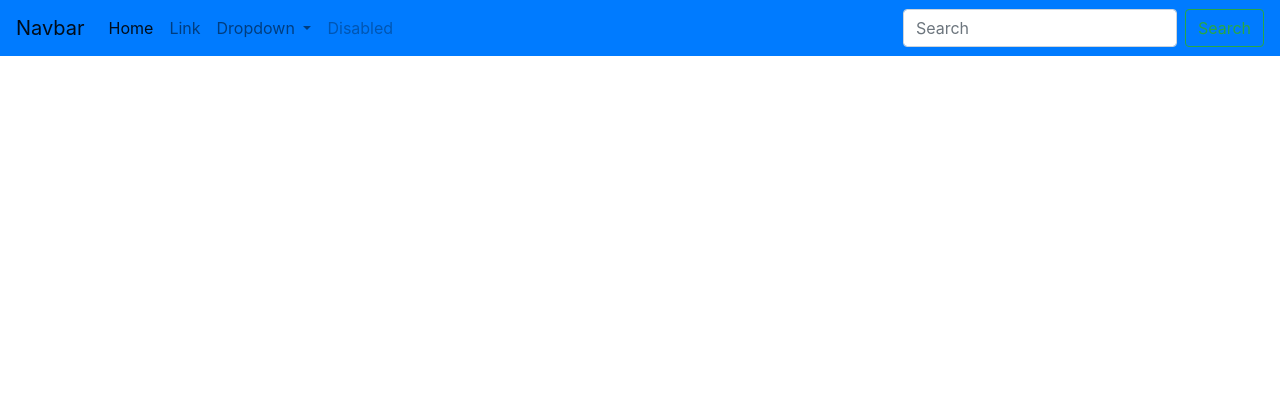
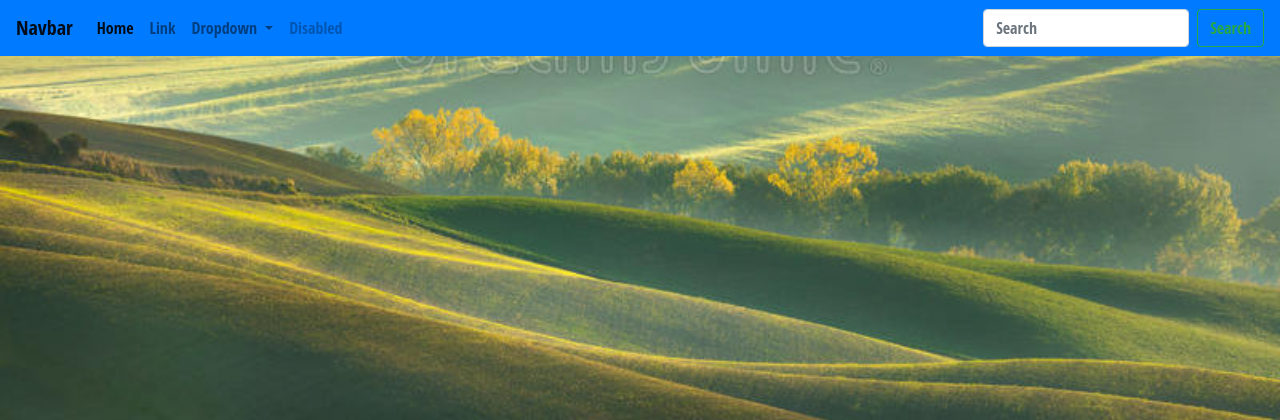
Before and after one commit to ezekielkibiego/photos, a Django app: template pics/templates/all-pics/base.html in a window 1280 px wide. Shown: the top 420 px of the page. Run offline with Django 3.2, Linux system fonts and the light colour scheme; the template is opened without the code that fills it, so the values that code supplies are empty; some libraries are stand-ins or nearby versions.

Commit message:
added bg image

```diff
--- a/static/css/index.css
+++ b/static/css/index.css
@@ -1,4 +1,16 @@
+body{
+    font-family: 'Open Sans Condensed', sans-serif;
+    background-image: url('static/images/bg.jpg');
+    background-position: center;
+    background-repeat: no-repeat;
+    background-size: cover;
+}
 h1
 {
   color: green;
 }
+
+.images{
+    width: 100%;
+    height: auto;
+}
```
Also changed, not shown: pics/templates/all-pics/index.html (+4 -4 lines), static/images/bg.jpg (added).
